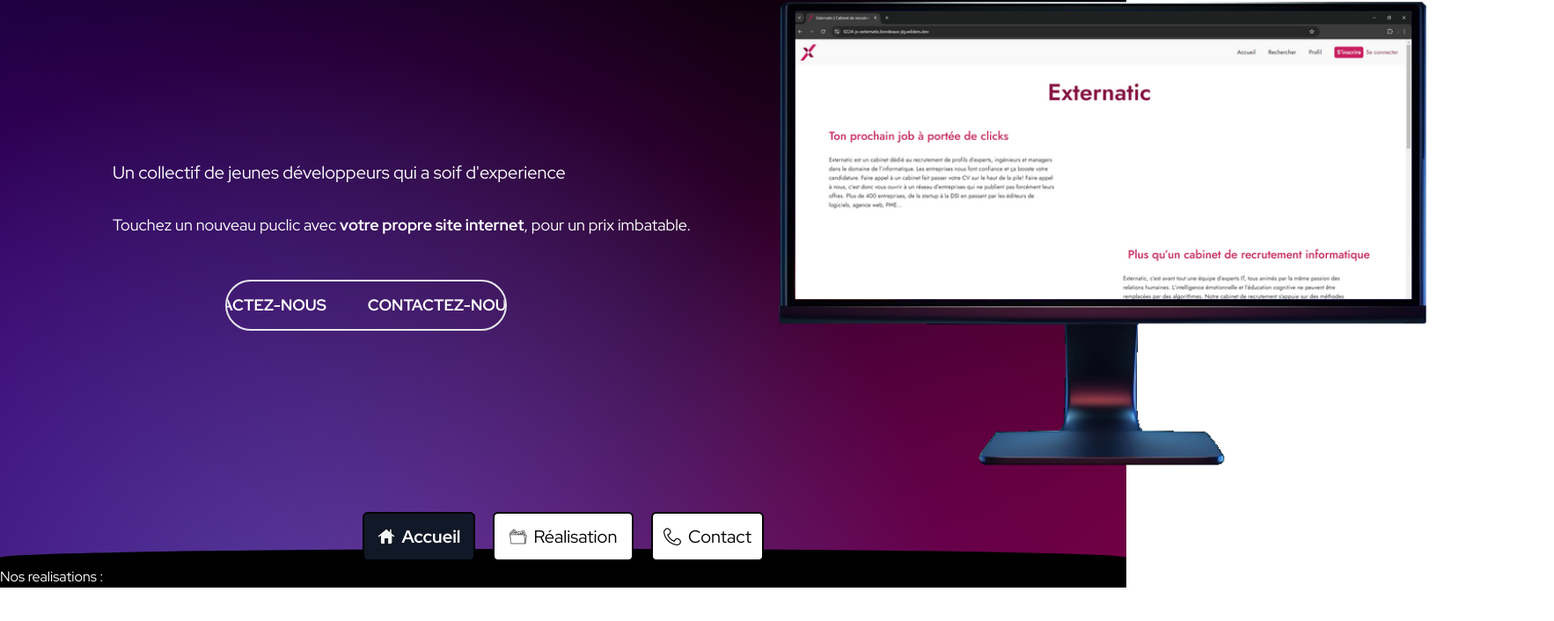
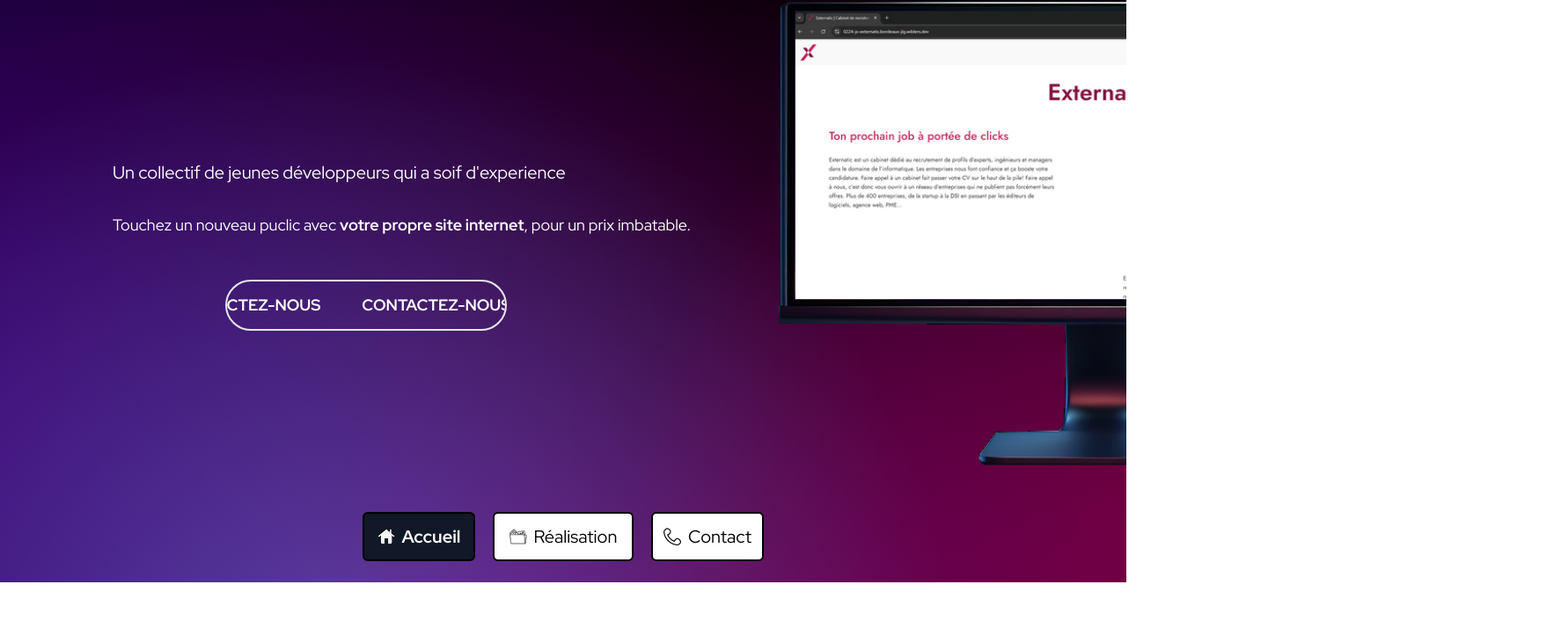
Before and after one commit to Sylvainlfe/Les-dev-junior, a React (Vite) app: page / in a window 1280 px wide. Shown: the part 138-844 px from the top of the page at 88% size, 1766 px wide, since content can reach past the window. After the commit the page ends 800 px from the top, so only its background shows below. Built offline with nearby package versions, Linux system fonts and the light colour scheme.

Commit message:
modify homePageé

```diff
--- a/src/pages/Home.jsx
+++ b/src/pages/Home.jsx
@@ -19,7 +19,7 @@
 
   return (
     <>
-      <main className="h-screen">
+      <main className="h-screen overflow-x-hidden">
         <section className="relative h-screen w-[80%] top-[25%] left-[50%] lg:top-[40%] transform -translate-x-1/2 text-[1rem] md:text-[2rem] text-white ">
           <h1 className="text-center text-xl lg:text-left ">
             Un collectif de jeunes développeurs qui a soif d&apos;experience
--- a/src/pages/Realisation.jsx
+++ b/src/pages/Realisation.jsx
@@ -1,8 +1,8 @@
 export default function Realisation() {
   return (
     <>
-      <div className="bg-black w-screen h-[20px] bg-black-500 rounded-t-[100%] relative top-[-38px] "></div>
-      <section id="realisation" className="bg-black relative top-[-38px]">
+      <div className="bg-black w-screen h-[20px] bg-black-500 rounded-t-[100%] relative"></div>
+      <section id="realisation" className="bg-black relative">
         Nos realisations :
       </section>
     </>
```
